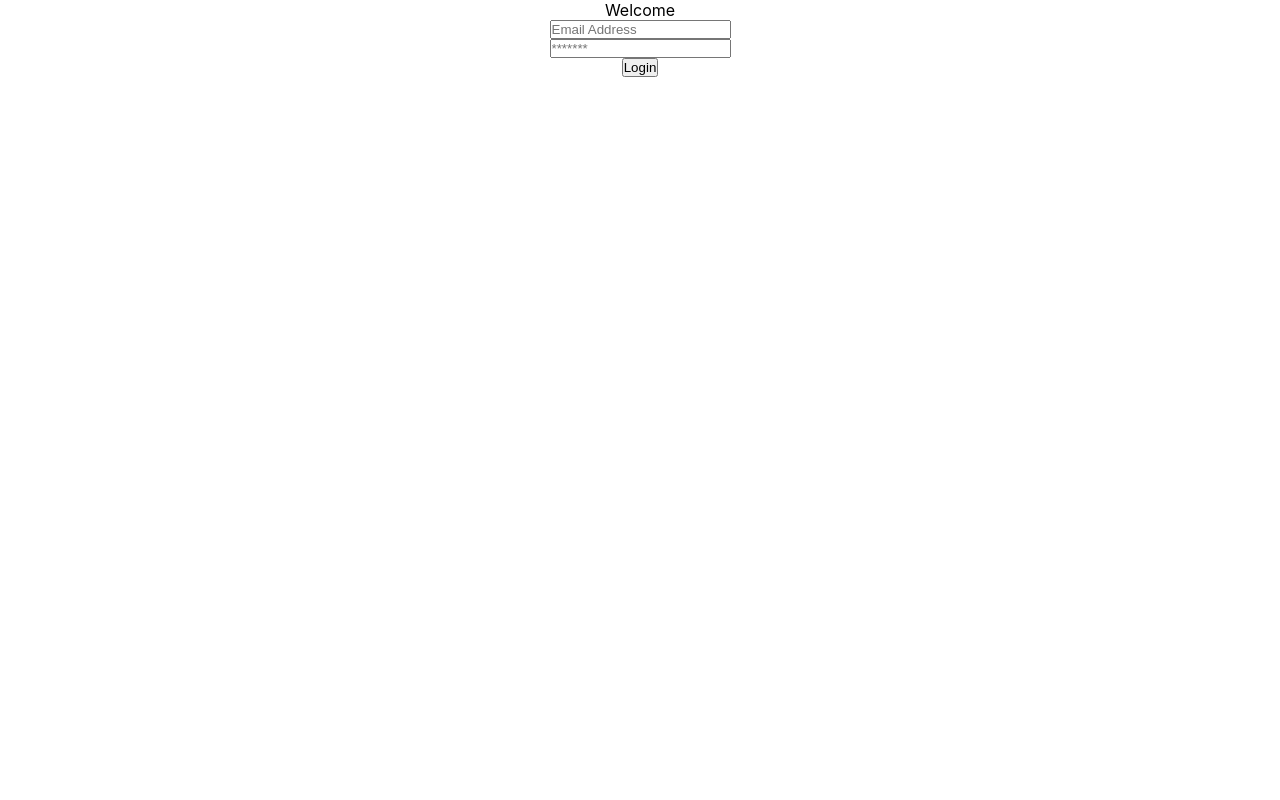
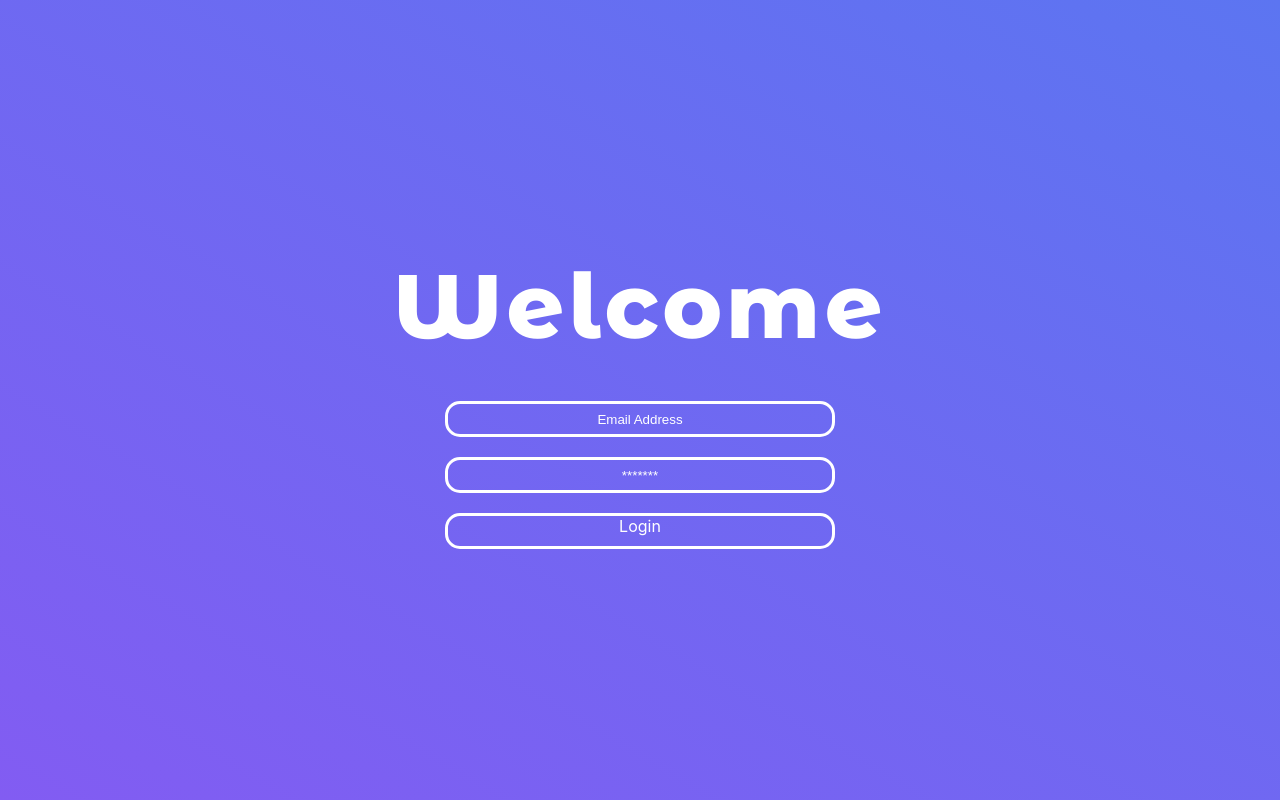
Before and after one commit to Supnovik/Kotiki, a React (Create React App) app in the folder Portal/: page /login in a window 1280 px wide. Built offline with nearby package versions, Linux system fonts and the light colour scheme.

Commit message:
Add login page.

```diff
--- a/Portal/src/Pages/Auth/AuthPage.js
+++ b/Portal/src/Pages/Auth/AuthPage.js
@@ -1,13 +1,25 @@
 import React from 'react'
+import { Link } from 'react-router-dom'
 import './AuthPage.scss'
 
 function AuthPage() {
     return (
         <div className="auth-page">
-            <div className="auth-page__title">Welcome</div>
-            <input className="auth-page__input" placeholder="Email Address"></input>
-            <input className="auth-page__input" placeholder="*******" type="password"></input>
-            <button className="auth-page__button">Login</button>
+            <div className="auth-page__form">
+                <div className="auth-page__title">Welcome</div>
+                <input
+                    className="auth-page__input"
+                    placeholder="Email Address"
+                ></input>
+                <input
+                    className="auth-page__input"
+                    placeholder="*******"
+                    type="password"
+                ></input>
+                <Link to="/pages/dashboard" className="auth-page__button">
+                    Login
+                </Link>
+            </div>
         </div>
     )
 }
--- a/Portal/src/Pages/Auth/AuthPage.scss
+++ b/Portal/src/Pages/Auth/AuthPage.scss
@@ -1,8 +1,68 @@
-.auth-page{
-    background: linear-gradient(30deg, 825CF2, 5C75F1);
+.auth-page {
+    background: linear-gradient(30deg, #825cf2, #5c75f1);
+    height: 100vh;
+    display: flex;
+    align-items: center;
 
-    display: flex;
-    flex-direction: column;
-    justify-content: space-between;
-    align-items: center;
+    &__form {
+        width: 50%;
+        margin-left: auto;
+        margin-right: auto;
+
+        display: flex;
+        flex-direction: column;
+        align-items: center;
+    }
+
+    &__title {
+        margin-bottom: 40px;
+
+        font-family: 'Montserrat Alternates', sans-serif;
+        font-weight: 800;
+        letter-spacing: 4px;
+        color: white;
+        font-size: 90px;
+    }
+
+    input {
+        border-radius: 15px;
+        border: 3px solid white;
+
+        width: 60%;
+        min-height: 30px;
+        outline: none;
+        text-align: center;
+        background-color: transparent;
+
+        margin-bottom: 20px;
+
+        &:focus {
+            outline: none;
+        }
+
+        &::placeholder {
+            color: white;
+        }
+    }
+
+    &__button {
+        background-color: transparent;
+        cursor: pointer;
+
+        text-align: center;
+
+        width: 60%;
+        min-height: 30px;
+
+        border-radius: 15px;
+        border: 3px solid white;
+
+        color: #fff;
+
+        -webkit-transition: all 150ms ease-in-out;
+        transition: all 150ms ease-in-out;
+
+        &:hover {
+        }
+    }
 }
```
